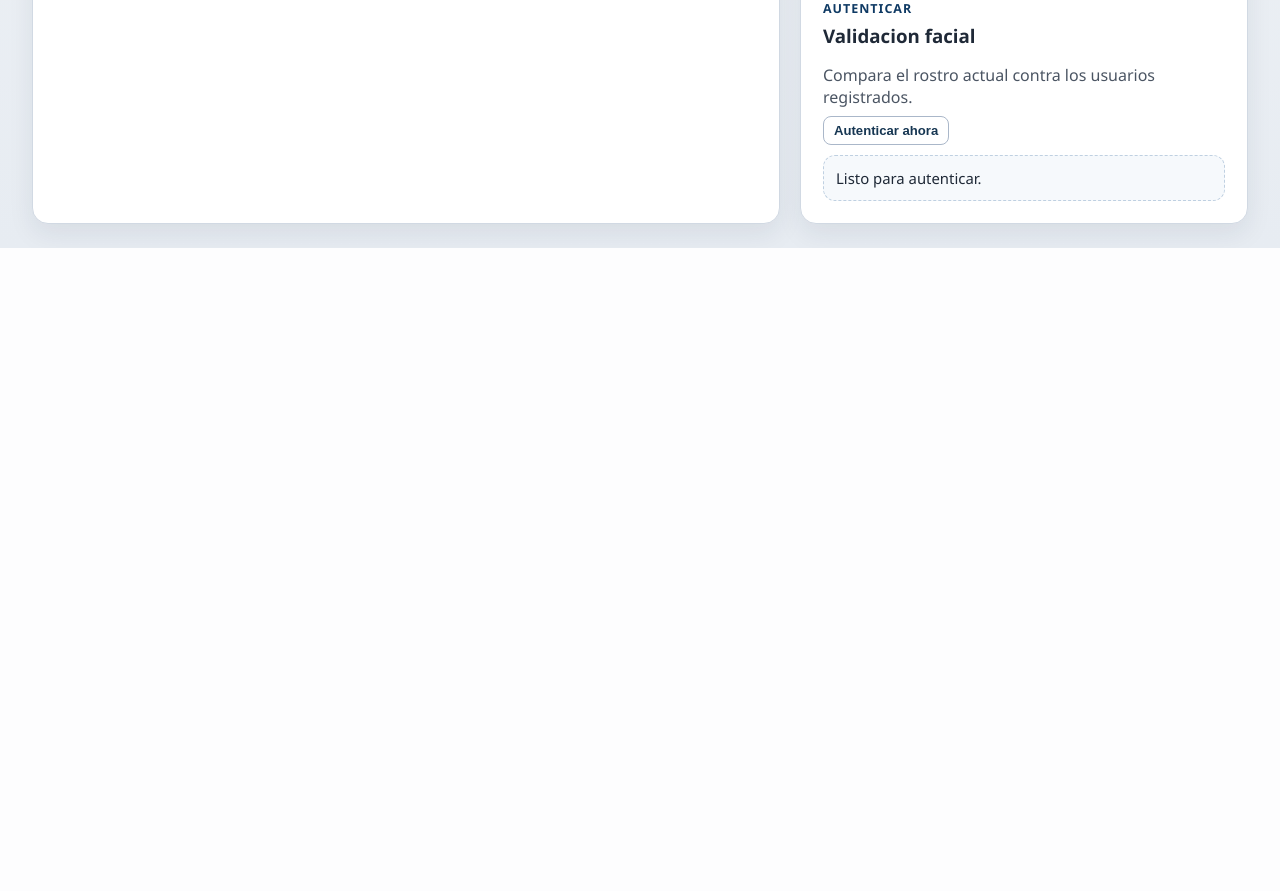
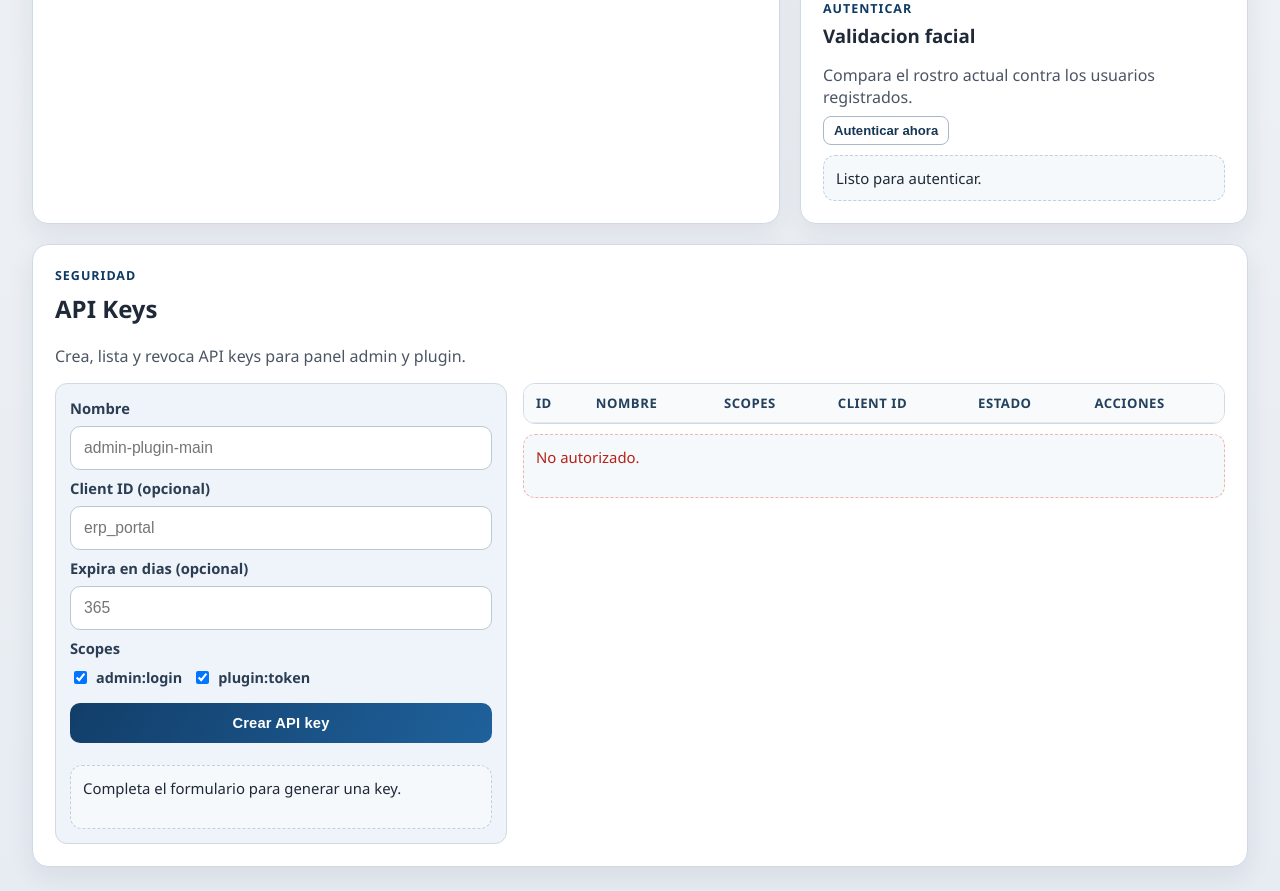
Before and after one commit to dubancho09/auth-facial, a Flask app: template templates/admin_users.html in a window 1280 px wide. Shown: the part 893-1784 px from the top of the page. Before the commit the page ends 1141 px from the top, so only its background shows below. Run offline with Flask 3, Linux system fonts and the light colour scheme; the template is opened without the code that fills it, so the values that code supplies are empty.

Commit message:
feat: implement API key management for admin panel and plugin security

```diff
--- a/routes/admin_routes.py
+++ b/routes/admin_routes.py
@@ -6,6 +6,7 @@
 
 from database import db
 from models import LoginHistory, User
+from services.api_key_service import ApiKeyService
 from services.face_auth_service import FaceAuthService
 
 
@@ -13,6 +14,7 @@
 face_auth_service = FaceAuthService(
     duplicate_face_threshold=float(os.getenv("DUPLICATE_FACE_THRESHOLD", "0.92"))
 )
+api_key_service = ApiKeyService()
 
 _DOCUMENT_PATTERN = re.compile(r"^[A-Za-z0-9._-]{4,30}$")
 
@@ -33,6 +35,11 @@
 
 def _error_response(message, status_code):
     return jsonify({"ok": False, "error": message}), status_code
+
+
+def _remote_ip():
+    forwarded = request.headers.get("X-Forwarded-For", "").split(",")[0].strip()
+    return forwarded or (request.remote_addr or "unknown")
 
 
 def _validate_admin_payload(nombre, documento):
@@ -75,17 +82,32 @@
 @admin_bp.post("/login")
 def login_submit():
     provided_key = (request.form.get("api_key") or "").strip()
-    expected_key = current_app.config.get("ADMIN_PANEL_API_KEY", "")
 
-    if not expected_key:
-        return render_template(
-            "admin_login.html",
-            error="ADMIN_PANEL_API_KEY no esta configurada en el servidor."
-        ), 500
+    if not provided_key:
+        return render_template("admin_login.html", error="Debes ingresar una API key."), 400
 
-    if not hmac.compare_digest(provided_key, expected_key):
-        return render_template("admin_login.html", error="API key invalida."), 401
+    validated_key, validation_error = api_key_service.verify_key(
+        raw_key=provided_key,
+        required_scopes=["admin:login"],
+        remote_ip=_remote_ip()
+    )
 
+    if validated_key is None:
+        expected_key = current_app.config.get("ADMIN_PANEL_API_KEY", "")
+
+        if not expected_key:
+            return render_template(
+                "admin_login.html",
+                error=(
+                    "No hay API keys activas para admin. "
+                    "Configura ADMIN_PANEL_API_KEY temporalmente o crea una API key desde backend."
+                )
+            ), 500
+
+        if not hmac.compare_digest(provided_key, expected_key):
+            return render_template("admin_login.html", error="API key invalida."), 401
+
+    session["admin_api_key_id"] = validated_key.id if validated_key else None
     session["admin_authenticated"] = True
     return redirect(url_for("admin.users_panel"))
 
@@ -99,6 +121,65 @@
 @admin_bp.get("/users")
 def users_panel():
     return render_template("admin_users.html")
+
+
+@admin_bp.get("/api/apikeys")
+def list_api_keys():
+    return jsonify({"ok": True, "data": api_key_service.list_keys()})
+
+
+@admin_bp.post("/api/apikeys")
+def create_api_key():
+    if not request.is_json:
+        return _error_response("Se requiere Content-Type application/json.", 400)
+
+    payload = request.get_json(silent=True) or {}
+
+    try:
+        api_key, raw_key = api_key_service.create_key(
+            name=payload.get("name", ""),
+            scopes=payload.get("scopes", []),
+            expires_in_days=payload.get("expires_in_days"),
+            client_id=payload.get("client_id")
+        )
+    except ValueError as error:
+        return _error_response(str(error), 400)
+    except Exception:
+        current_app.logger.exception("Error interno en /admin/api/apikeys")
+        return _error_response("Error interno del servidor.", 500)
+
+    return jsonify({
+        "ok": True,
+        "data": {
+            "id": api_key.id,
+            "name": api_key.name,
+            "key_prefix": api_key.key_prefix,
+            "scopes": api_key.scopes.split(",") if api_key.scopes else [],
+            "client_id": api_key.client_id,
+            "expires_at": api_key.expires_at.isoformat() if api_key.expires_at else None,
+            "api_key": raw_key
+        }
+    }), 201
+
+
+@admin_bp.post("/api/apikeys/<int:key_id>/revoke")
+def revoke_api_key(key_id):
+    try:
+        key = api_key_service.revoke_key(key_id)
+    except ValueError as error:
+        return _error_response(str(error), 404)
+    except Exception:
+        current_app.logger.exception("Error interno en /admin/api/apikeys/%s/revoke", key_id)
+        return _error_response("Error interno del servidor.", 500)
+
+    return jsonify({
+        "ok": True,
+        "data": {
+            "id": key.id,
+            "is_active": key.is_active,
+            "revoked_at": key.revoked_at.isoformat() if key.revoked_at else None
+        }
+    })
 
 
 @admin_bp.get("/api/users")
--- a/static/admin.js
+++ b/static/admin.js
@@ -8,6 +8,16 @@
 const btnToggleCamera = document.getElementById("btnToggleCamera");
 const btnAuthenticate = document.getElementById("btnAuthenticate");
 const authResult = document.getElementById("authResult");
+const apiKeyForm = document.getElementById("apiKeyForm");
+const apiKeysBody = document.getElementById("apiKeysBody");
+const apiKeysResult = document.getElementById("apiKeysResult");
+const apiKeyCreateResult = document.getElementById("apiKeyCreateResult");
+const btnCreateApiKey = document.getElementById("btnCreateApiKey");
+const apiKeyNameInput = document.getElementById("apiKeyName");
+const apiKeyClientIdInput = document.getElementById("apiKeyClientId");
+const apiKeyExpiresDaysInput = document.getElementById("apiKeyExpiresDays");
+const scopeAdminLogin = document.getElementById("scopeAdminLogin");
+const scopePluginToken = document.getElementById("scopePluginToken");
 
 let stream = null;
 
@@ -210,6 +220,96 @@
   }
 }
 
+function setApiKeysResult(message, kind = "") {
+  apiKeysResult.textContent = message;
+  apiKeysResult.className = `result ${kind}`.trim();
+}
+
+function setApiKeyCreateResult(message, kind = "") {
+  apiKeyCreateResult.innerHTML = message;
+  apiKeyCreateResult.className = `result ${kind}`.trim();
+}
+
+function buildScopes() {
+  const scopes = [];
+  if (scopeAdminLogin.checked) {
+    scopes.push("admin:login");
+  }
+  if (scopePluginToken.checked) {
+    scopes.push("plugin:token");
+  }
+  return scopes;
+}
+
+function renderApiKeys(keys) {
+  if (!Array.isArray(keys) || keys.length === 0) {
+    apiKeysBody.innerHTML = '<tr><td colspan="6">No hay API keys registradas.</td></tr>';
+    return;
+  }
+
+  apiKeysBody.innerHTML = keys
+    .map((key) => {
+      const state = key.is_active ? "Activa" : "Revocada";
+      const scopes = Array.isArray(key.scopes) ? key.scopes.join(", ") : "-";
+      return `
+      <tr>
+        <td>${key.id}</td>
+        <td>${escapeHtml(key.name)}</td>
+        <td>${escapeHtml(scopes)}</td>
+        <td>${escapeHtml(key.client_id || "-")}</td>
+        <td>${escapeHtml(state)}</td>
+        <td>
+          ${key.is_active ? `<button type="button" class="btn danger" data-revoke-key="${key.id}">Revocar</button>` : "-"}
+        </td>
+      </tr>`;
+    })
+    .join("");
+}
+
+async function loadApiKeys() {
+  try {
+    const response = await fetch("/admin/api/apikeys");
+    const body = await response.json();
+
+    if (!response.ok || !body.ok) {
+      throw new Error(body.error || "No se pudieron cargar las API keys.");
+    }
+
+    renderApiKeys(body.data || []);
+    setApiKeysResult(`API keys cargadas: ${(body.data || []).length}`, "ok");
+  } catch (error) {
+    setApiKeysResult(error.message, "bad");
+  }
+}
+
+async function createApiKey(payload) {
+  const response = await fetch("/admin/api/apikeys", {
+    method: "POST",
+    headers: {
+      "Content-Type": "application/json"
+    },
+    body: JSON.stringify(payload)
+  });
+
+  const body = await response.json();
+  if (!response.ok || !body.ok) {
+    throw new Error(body.error || "No se pudo crear la API key.");
+  }
+
+  return body.data;
+}
+
+async function revokeApiKey(keyId) {
+  const response = await fetch(`/admin/api/apikeys/${keyId}/revoke`, {
+    method: "POST"
+  });
+
+  const body = await response.json();
+  if (!response.ok || !body.ok) {
+    throw new Error(body.error || "No se pudo revocar la API key.");
+  }
+}
+
 createUserForm.addEventListener("submit", async (event) => {
   event.preventDefault();
 
@@ -328,6 +428,76 @@
   }
 });
 
+apiKeyForm.addEventListener("submit", async (event) => {
+  event.preventDefault();
+
+  const name = apiKeyNameInput.value.trim();
+  const clientId = apiKeyClientIdInput.value.trim();
+  const expiresDaysRaw = apiKeyExpiresDaysInput.value.trim();
+  const scopes = buildScopes();
+
+  if (!name) {
+    setApiKeyCreateResult("Nombre es obligatorio.", "bad");
+    return;
+  }
+
+  if (scopes.length === 0) {
+    setApiKeyCreateResult("Selecciona al menos un scope.", "bad");
+    return;
+  }
+
+  const payload = {
+    name,
+    scopes,
+    client_id: clientId || null
+  };
+
+  if (expiresDaysRaw) {
+    payload.expires_in_days = Number(expiresDaysRaw);
+  }
+
+  btnCreateApiKey.disabled = true;
+  setApiKeyCreateResult("Creando API key...", "");
+
+  try {
+    const created = await createApiKey(payload);
+    const safeKey = escapeHtml(created.api_key || "");
+    setApiKeyCreateResult(
+      `API key creada. Copiala ahora (solo se muestra una vez):<br><span class="mono">${safeKey}</span>`,
+      "ok"
+    );
+
+    apiKeyNameInput.value = "";
+    apiKeyClientIdInput.value = "";
+    apiKeyExpiresDaysInput.value = "";
+    await loadApiKeys();
+  } catch (error) {
+    setApiKeyCreateResult(error.message, "bad");
+  } finally {
+    btnCreateApiKey.disabled = false;
+  }
+});
+
+apiKeysBody.addEventListener("click", async (event) => {
+  const keyId = event.target.getAttribute("data-revoke-key");
+  if (!keyId) {
+    return;
+  }
+
+  const confirmed = window.confirm("Se revocara la API key. Esta accion no se puede deshacer. ¿Continuar?");
+  if (!confirmed) {
+    return;
+  }
+
+  try {
+    await revokeApiKey(keyId);
+    setApiKeysResult("API key revocada correctamente.", "ok");
+    await loadApiKeys();
+  } catch (error) {
+    setApiKeysResult(error.message, "bad");
+  }
+});
+
 (async function init() {
   try {
     await startCamera();
@@ -338,6 +508,7 @@
   }
 
   await loadUsers();
+  await loadApiKeys();
 })();
 
 window.addEventListener("beforeunload", () => {
--- a/templates/admin_users.html
+++ b/templates/admin_users.html
@@ -105,8 +105,48 @@
       min-height: 22px;
     }
 
+    .full-span {
+      grid-column: 1 / -1;
+    }
+
+    .api-grid {
+      display: grid;
+      grid-template-columns: 1fr 1.2fr;
+      gap: 16px;
+      align-items: start;
+    }
+
+    .api-form {
+      display: grid;
+      gap: 8px;
+    }
+
+    .check-row {
+      display: flex;
+      flex-wrap: wrap;
+      gap: 10px;
+      margin: 2px 0 8px;
+    }
+
+    .check-row label {
+      display: flex;
+      align-items: center;
+      gap: 6px;
+      font-size: 0.9rem;
+    }
+
+    .mono {
+      font-family: Menlo, Monaco, Consolas, monospace;
+      font-size: 0.85rem;
+      word-break: break-all;
+    }
+
     @media (max-width: 980px) {
       .admin-layout {
+        grid-template-columns: 1fr;
+      }
+
+      .api-grid {
         grid-template-columns: 1fr;
       }
     }
@@ -182,6 +222,53 @@
 
       <canvas id="buffer" class="hidden"></canvas>
     </section>
+
+    <section class="panel full-span">
+      <p class="eyebrow">Seguridad</p>
+      <h2 style="margin-top: 0;">API Keys</h2>
+      <p class="subtitle">Crea, lista y revoca API keys para panel admin y plugin.</p>
+
+      <div class="api-grid">
+        <form id="apiKeyForm" class="card api-form">
+          <label for="apiKeyName">Nombre</label>
+          <input id="apiKeyName" name="apiKeyName" required placeholder="admin-plugin-main">
+
+          <label for="apiKeyClientId">Client ID (opcional)</label>
+          <input id="apiKeyClientId" name="apiKeyClientId" placeholder="erp_portal">
+
+          <label for="apiKeyExpiresDays">Expira en dias (opcional)</label>
+          <input id="apiKeyExpiresDays" name="apiKeyExpiresDays" type="number" min="1" max="3650" placeholder="365">
+
+          <label>Scopes</label>
+          <div class="check-row">
+            <label><input id="scopeAdminLogin" type="checkbox" checked>admin:login</label>
+            <label><input id="scopePluginToken" type="checkbox" checked>plugin:token</label>
+          </div>
+
+          <button id="btnCreateApiKey" class="primary" type="submit">Crear API key</button>
+          <div id="apiKeyCreateResult" class="result">Completa el formulario para generar una key.</div>
+        </form>
+
+        <div>
+          <div class="table-wrap">
+            <table>
+              <thead>
+                <tr>
+                  <th>ID</th>
+                  <th>Nombre</th>
+                  <th>Scopes</th>
+                  <th>Client ID</th>
+                  <th>Estado</th>
+                  <th>Acciones</th>
+                </tr>
+              </thead>
+              <tbody id="apiKeysBody"></tbody>
+            </table>
+          </div>
+          <div id="apiKeysResult" class="result" style="margin-top: 10px;">Cargando API keys...</div>
+        </div>
+      </div>
+    </section>
   </main>
 
   <script src="/static/admin.js"></script>
```
Also changed, not shown: models.py (+29 -0 lines), routes/auth_routes.py (+20 -9 lines), services/api_key_service.py (added, +181 -0 lines), README.md, 1 other file.
